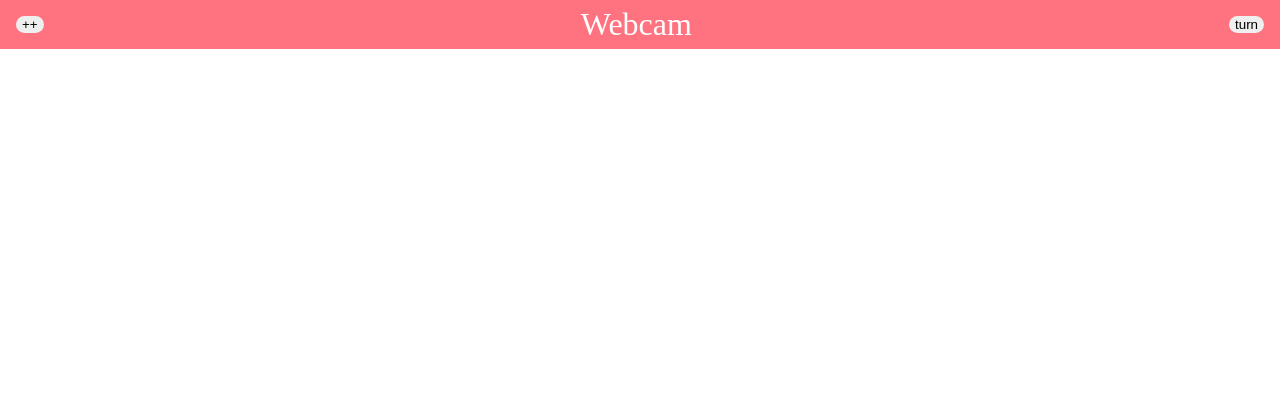
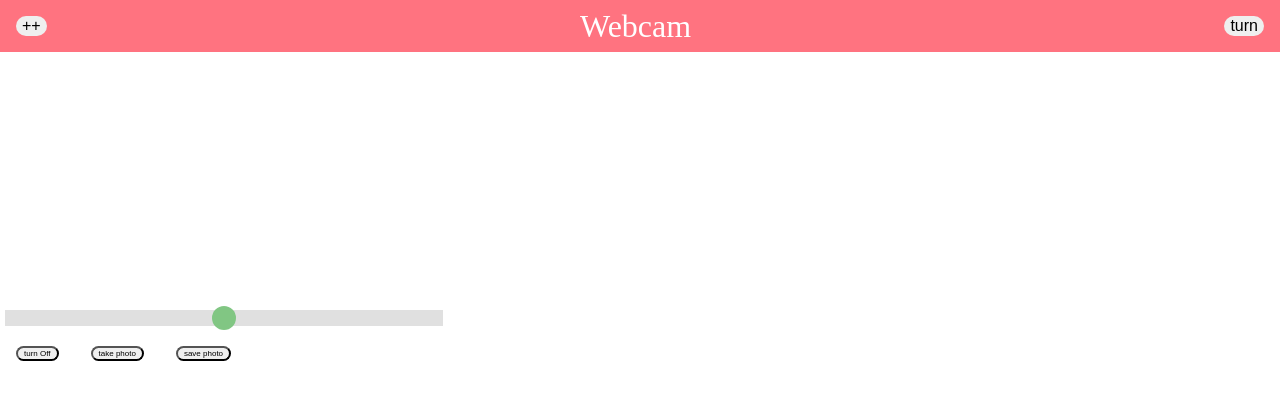
Before and after one commit to MingRay98/webcam, a React (Create React App) app: page / in a window 1280 px wide. Shown: the top 400 px of the page. Built offline with nearby package versions, Linux system fonts and the light colour scheme; no server answers.

Commit message:
RWD style

```diff
--- a/src/App.css
+++ b/src/App.css
@@ -31,4 +31,46 @@ body{
   margin: 1rem;
   border: none;
   border-radius: 5rem;
+  font-size: 1rem;
 }
+
+button{
+  margin: 1rem;
+  border-radius: 5rem;
+  font-size: 0.5rem;
+}
+
+.slider {
+  -webkit-appearance: none;  /* Override default CSS styles */
+  appearance: none;
+  background: #d3d3d3; /* Grey background */
+  outline: none; /* Remove outline */
+  opacity: 0.7; /* Set transparency (for mouse-over effects on hover) */
+  -webkit-transition: .2s; /* 0.2 seconds transition on hover */
+  transition: opacity .2s;
+  margin-left: 0.3rem;
+}
+
+/* Mouse-over effects */
+.slider:hover {
+  opacity: 1; /* Fully shown on mouse-over */
+}
+
+/* The slider handle (use -webkit- (Chrome, Opera, Safari, Edge) and -moz- (Firefox) to override default look) */
+.slider::-webkit-slider-thumb {
+  -webkit-appearance: none; /* Override default look */
+  appearance: none;
+  border-radius: 5rem;
+  width: 1.5rem; /* Set a specific slider handle width */
+  height: 1.5rem; /* Slider handle height */
+  background: #4CAF50; /* Green background */
+  cursor: pointer; /* Cursor on hover */
+}
+
+.slider::-moz-range-thumb {
+  border-radius: 5rem;
+  width: 1.5rem; /* Set a specific slider handle width */
+  height: 1.5rem; /* Slider handle height */
+  background: #4CAF50; /* Green background */
+  cursor: pointer; /* Cursor on hover */
+}
--- a/src/App.js
+++ b/src/App.js
@@ -5,30 +5,39 @@ import Video from './component/Video'
 import './App.css'
 
 let facing = "user"
-
-
+var isMoblie = /Android|webOS|iPhone|iPad|iPod|BlackBerry|IEMobile|Opera Mini/i.test(navigator.userAgent);
 
 class App extends Component {
   constructor(props) {
     super(props);
     this.state = {
       //增加constrans 來改
+      constraints: {
+        video: { facingMode: "user" },
+        audio: false
+      },
     };
   }
 
   handleCameraChange = () => {
-    facing === 'user'
-      ? facing = 'environment'
-      : facing = 'user'
-      console.log(facing)
+    if (isMoblie)
+      if (facing === 'user') {
+        facing = 'environment'
+        this.setState({ constraints: { audio: true, video: { facingMode: { exact: "environment" } } } })
+      }
+      else {
+        facing = 'user'
+        this.setState({ constraints: { audio: true, video: { facingMode: "user" } } })
+      }
+    else
+      console.log('Isn\'t molibe ');
   }
 
   render() {
     return (
       <div >
         <Header handleCameraChange={this.handleCameraChange} />
-        <Video facing={facing} />
-        <Photo />
+        <Video facing={facing} constraints={this.state.constraints} />
       </div>
     );
   }
--- a/src/component/Photo.js
+++ b/src/component/Photo.js
@@ -1,4 +1,5 @@
 import React, { Component } from 'react';
+
 
 class Photo extends Component {
   constructor(props) {
@@ -7,7 +8,9 @@ class Photo extends Component {
   }
   render() {
     return (
-      <div></div>
+      <div>
+        <canvas id='photoCanvas' />
+      </div>
     );
   }
 }
--- a/src/component/Video.js
+++ b/src/component/Video.js
@@ -1,13 +1,29 @@
 import React, { Component } from 'react';
+import Photo from './Photo'
+let canvasWidth = null, canvasHeight = null;
 
-let canvasWidth = window.innerWidth, canvasHeight = canvasWidth * 0.5625;
+var isMoblie = /Android|webOS|iPhone|iPad|iPod|BlackBerry|IEMobile|Opera Mini/i.test(navigator.userAgent);
+if (isMoblie) {
+  canvasWidth = window.innerWidth;
+  canvasHeight = canvasWidth * 0.7;
+}
+else {
+  canvasWidth = window.innerWidth * 0.35;
+  canvasHeight = canvasWidth * 0.5625;
+}
 
-
+let imageWidth = canvasWidth
+let imageHeight = canvasHeight
+let dx = 0
+let dy = 0
+let scale = 1
 
 class Video extends Component {
   constructor(props) {
     super(props);
-    this.state = {};
+    this.state = {
+      imgSrc: ''
+    };
   }
 
   componentDidMount() {
@@ -17,14 +33,42 @@ class Video extends Component {
     this.videoCanvas.height = canvasHeight;
     this.getVideoStream();
     this.drawVideoToCanvas();
+
+    this.photoCanvas = document.getElementById('photoCanvas');
+
+    this.slider = document.getElementById('slider');
+    this.slider.addEventListener('mousedown', this.startSlide, false);
+    this.slider.addEventListener('mouseup', this.stopSlide, false);
+    this.slider.addEventListener('touchstart', this.startSlide, false);
+    this.slider.addEventListener('touchend', this.stopSlide, false);
+
+  }
+
+  startSlide = (e) => {
+    this.slider.addEventListener('mousemove', this.moveSlide, false);
+    this.slider.addEventListener('touchmove', this.moveSlide, false);
+
+  }
+  moveSlide = (e) => {
+    scale = parseFloat(e.target.value);
+
+    imageWidth = canvasWidth * scale;
+    imageHeight = canvasHeight * scale;
+
+    //畫布上的起始點：畫布的大小一半減去圖像大小的一半。可以為負數，表示在左上角的外面。
+    dx = this.videoCanvas.width / 2 - imageWidth / 2;
+    dy = this.videoCanvas.height / 2 - imageHeight / 2;
+
+  }
+  stopSlide = (e) => {
+    this.slider.removeEventListener('mousemove', this.moveSlide, false);
+    this.slider.removeEventListener('touchmove', this.moveSlide, false);
+
   }
 
   async getVideoStream() {
     try {
-      const videoStream = await navigator.mediaDevices.getUserMedia({
-        video: { facingMode: 'user'},
-        audio: false
-      })
+      const videoStream = await navigator.mediaDevices.getUserMedia(this.props.constraints)
       this.video.srcObject = videoStream;
     } catch (e) {
       alert(e);
@@ -34,17 +78,66 @@ class Video extends Component {
   drawVideoToCanvas = () => {
     let ctx = this.videoCanvas.getContext('2d')
     ctx.clearRect(0, 0, canvasWidth, canvasHeight);
-    ctx.drawImage(this.video, 0, 0, canvasWidth, canvasHeight);
+    ctx.drawImage(this.video, dx, dy, imageWidth, imageHeight);
     requestAnimationFrame(this.drawVideoToCanvas);
   }
 
+  handleTurnStream = (e) => {
+    console.log(e.target.innerHTML)
+    if (e.target.innerHTML === 'turn Off') {
+      this.stopStream();
+      e.target.innerHTML = "turn On"
+    }
+    else {
+      this.getVideoStream();
+      this.drawVideoToCanvas();
+      e.target.innerHTML = "turn Off"
+    }
+  }
 
+  stopStream = () => {
+    let stream = this.video.srcObject;
+    let tracks = stream.getTracks();
+    tracks.forEach(function (track) {
+      track.stop();
+    });
+    this.video.srcObject = null;
+  }
+
+  takePhoto = () => {
+    this.photoCanvas.width = canvasWidth
+    this.photoCanvas.height = canvasHeight
+    this.setState({ imgSrc: this.videoCanvas.toDataURL() }, () => { this.drawPhoto() });
+  }
+
+  drawPhoto = () => {
+    const ctx = this.photoCanvas.getContext('2d');
+    let img = new Image()
+    img.onload = () => {
+      ctx.drawImage(img, 0, 0);
+    }
+    img.src = this.state.imgSrc;
+  }
+
+  downloadCanvasIamge = (e) => {
+    let downloadImg = document.getElementById('downloadImg');
+    downloadImg.href = this.photoCanvas.toDataURL();
+    downloadImg.download = "photo.png";
+    downloadImg.click();
+  }
 
   render() {
     return (
       <div>
         <video autoPlay={true} id="video" style={{ display: 'none' }} />
         <canvas id="videoCanvas" className='Stream' /><br />
+        <input type="range" min="0.5" max="1.5" step="0.1" defaultValue="1" id="slider" className="slider"
+          style={{ width: canvasWidth - 10, height: '1rem' }} /><br />
+        <button onClick={this.handleTurnStream}>turn Off</button>
+        <button onClick={this.takePhoto}>take photo</button>
+        <button id='savePhoto' onClick={this.downloadCanvasIamge}>save photo</button>
+        <a id='downloadImg'></a>
+        <Photo />
       </div>
     );
   }
```
